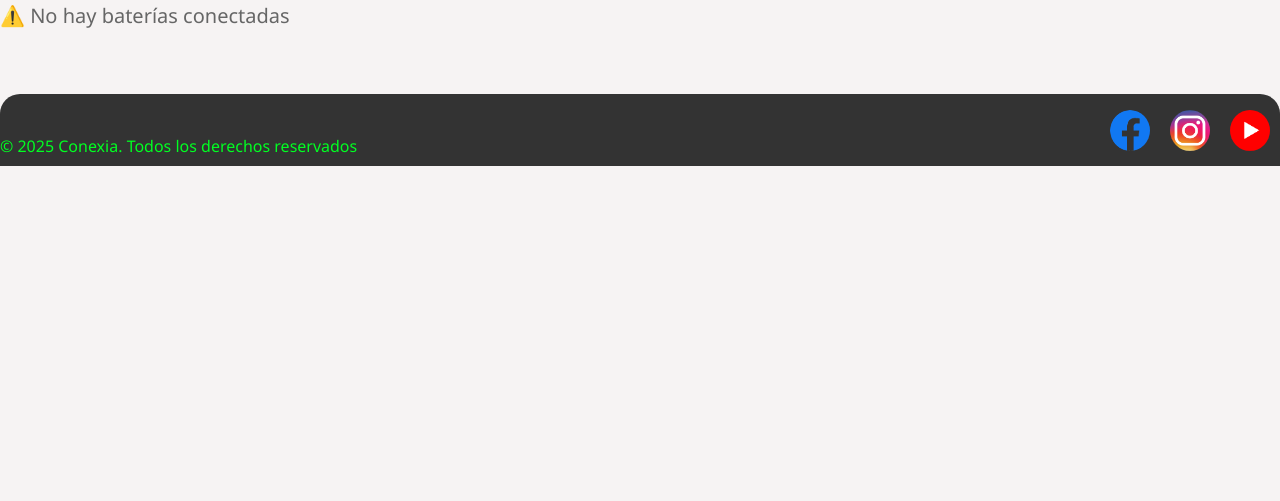
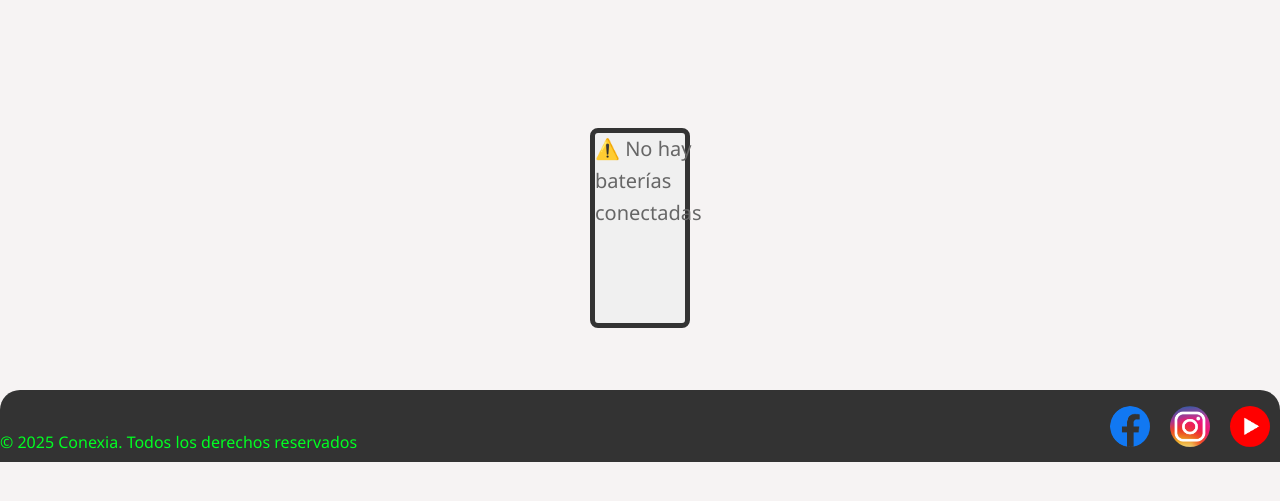
Before and after one commit to juanpedrombanchama-maker/baterry-monitor, a Flask app: page / in a window 1280 px wide. Shown: the part 143-644 px from the top of the page. Run offline with Flask 3, Linux system fonts and the light colour scheme; data that the repository does not hold is empty.

Commit message:
Batería del dev

```diff
--- a/static/css/style.css
+++ b/static/css/style.css
@@ -294,18 +294,26 @@ textarea.form-contac{
 .redes-2 img:hover{
     box-shadow: 0 3px 10px rgba(0, 0, 0, 0.386);
 }
+.bateria-container {
+    justify-self: center;
+    margin-top: 10%;
+    display: grid;
+    width: 100px;
+    height: 200px;
+    border: 5px solid #333;
+    border-radius: 8px;
+    background-color: #f0f0f0;
+}
 .bateria-nivel {
-    position: relative;
+    position: absolute;
     bottom: 0;
-    left: 0;
-    width: 100%;
+    height: 100%;
+    width: 0%;
     background-color: #4caf50;
-    transition: height 0.5s ease;
+    transition: width 0.5s ease;
 }
-
-
 .bateria-tapita {
-    position: relative;
+    position: absolute;
     top: -12px;
     left: 35%;
     width: 30px;
@@ -313,7 +321,6 @@ textarea.form-contac{
     background-color: #333;
     border-radius: 4px;
 }
-
 .texto {
     font-size: 16px;
     margin-top: 10px;
```
